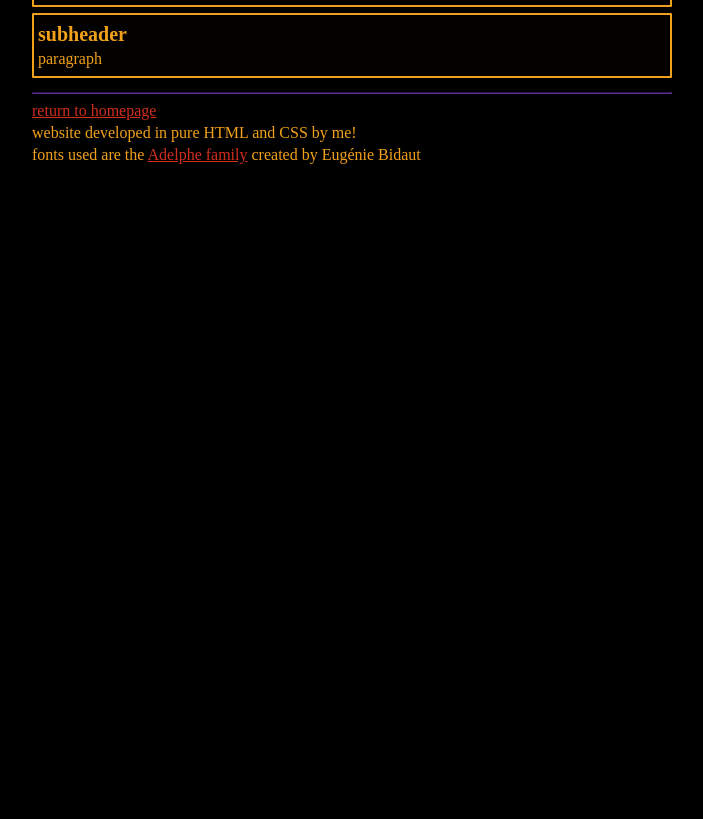
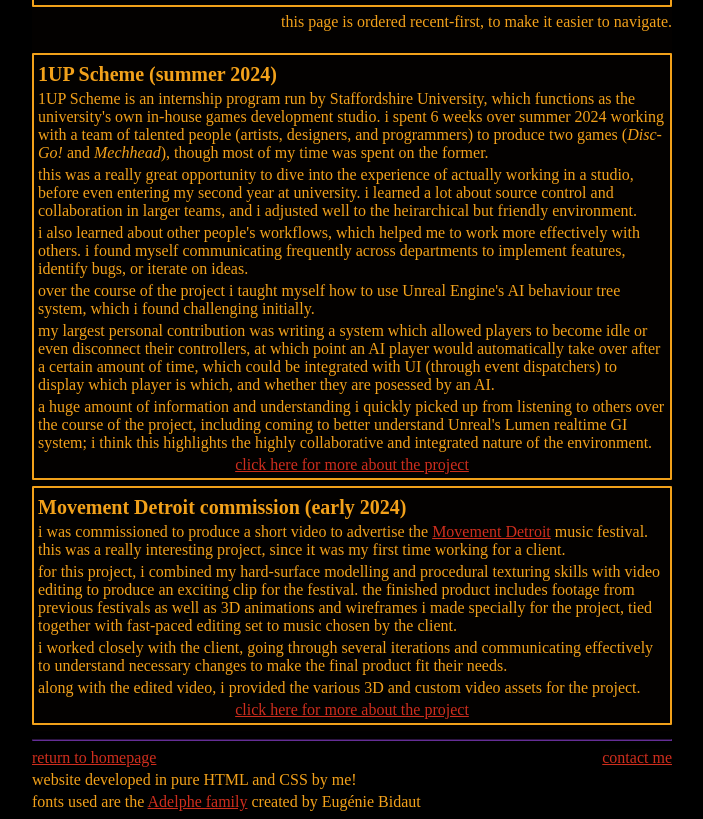
Before and after one commit to oculometric/oculometric.github.io, a plain HTML site: page my-employment.html in a window 1280 px wide. Shown: the part 58-877 px from the top of the page, without its empty margins (288-991 px from the left). Before the commit the page ends 800 px from the top, so only its background shows below. Drawn offline with Linux system fonts and the light colour scheme.

Commit message:
added employment, contact, and cool svg

```diff
--- a/my-employment.html
+++ b/my-employment.html
@@ -1,7 +1,9 @@
 <!DOCTYPE html>
+
 <head>
     <link rel="stylesheet" href="styles.css">
 </head>
+
 <body>
     <div style="width: 640px; margin: 0 auto">
         <div style="width: 100%; overflow: hidden">
@@ -10,17 +12,36 @@
                 <h1>my employment</h1>
             </div>
 
-            <!--about container-->
+            <p style="text-align: right;">this page is ordered recent-first, to make it easier to navigate.</p>
+            <br>
+
             <div class="container">
-                <h2>subheader</h2>
-                <p>paragraph</p>
+                <h2>1UP Scheme (summer 2024)</h2>
+                <p>1UP Scheme is an internship program run by Staffordshire University, which functions as the university's own in-house games development studio. i spent 6 weeks over summer 2024 working with a team of talented people (artists, designers, and programmers) to produce two games (<i>Disc-Go!</i> and <i>Mechhead</i>), though most of my time was spent on the former.</p>
+                <p>this was a really great opportunity to dive into the experience of actually working in a studio, before even entering my second year at university. i learned a lot about source control and collaboration in larger teams, and i adjusted well to the heirarchical but friendly environment.</p>
+                <p>i also learned about other people's workflows, which helped me to work more effectively with others. i found myself communicating frequently across departments to implement features, identify bugs, or iterate on ideas.</p>
+                <p>over the course of the project i taught myself how to use Unreal Engine's AI behaviour tree system, which i found challenging initially.</p>
+                <p>my largest personal contribution was writing a system which allowed players to become idle or even disconnect their controllers, at which point an AI player would automatically take over after a certain amount of time, which could be integrated with UI (through event dispatchers) to display which player is which, and whether they are posessed by an AI.</p>
+                <p>a huge amount of information and understanding i quickly picked up from listening to others over the course of the project, including coming to better understand Unreal's Lumen realtime GI system; i think this highlights the highly collaborative and integrated nature of the environment.</p>
+                <div style="text-align:center"><a href="projects/1up-scheme.html">click here for more about the project</a></div>
+            </div>
+
+            <div class="container">
+                <h2>Movement Detroit commission (early 2024)</h2>
+                <p>i was commissioned to produce a short video to advertise the <a href="https://movementfestival.com">Movement Detroit</a> music festival. this was a really interesting project, since it was my first time working for a client.</p>
+                <p>for this project, i combined my hard-surface modelling and procedural texturing skills with video editing to produce an exciting clip for the festival. the finished product includes footage from previous festivals as well as 3D animations and wireframes i made specially for the project, tied together with fast-paced editing set to music chosen by the client.</p>
+                <p>i worked closely with the client, going through several iterations and communicating effectively to understand necessary changes to make the final product fit their needs.</p>
+                <p>along with the edited video, i provided the various 3D and custom video assets for the project.</p>
+                <div style="text-align: center"><a href="projects/movement-detroit.html">click here for more about the project</a></div>
             </div>
         </div>
     </div>
 </body>
+
 <footer style="width: 640px; margin: 0 auto;">
     <hr style="border-color: var(--indigo);">
     <a href="index.html">return to homepage</a>
+    <div style="text-align: right; float: right;"><a href="contact-me.html">contact me</a></div>
     <p>website developed in pure HTML and CSS by me!</p>
     <p>fonts used are the <a href="https://befonts.com/adelphe-font-family.html">Adelphe family</a> created by Eugénie Bidaut</p>
 </footer>
```
Also changed, not shown: about-me.html (+14 -1 lines), contact-me.html (+30 -4 lines), index.html (+3 -0 lines), my-education.html (+4 -0 lines), my-projects.html (+4 -0 lines), star.svg (added).
